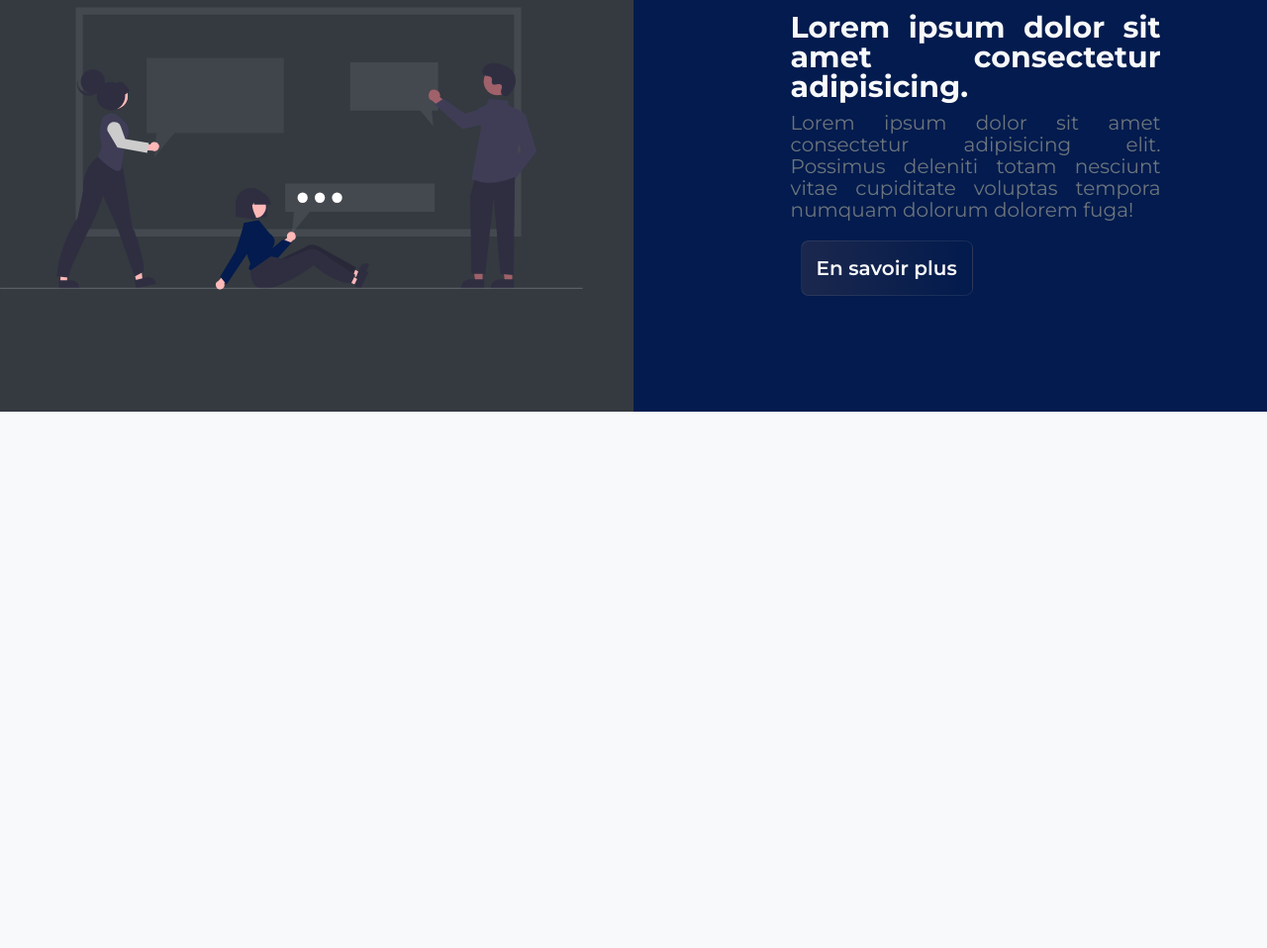
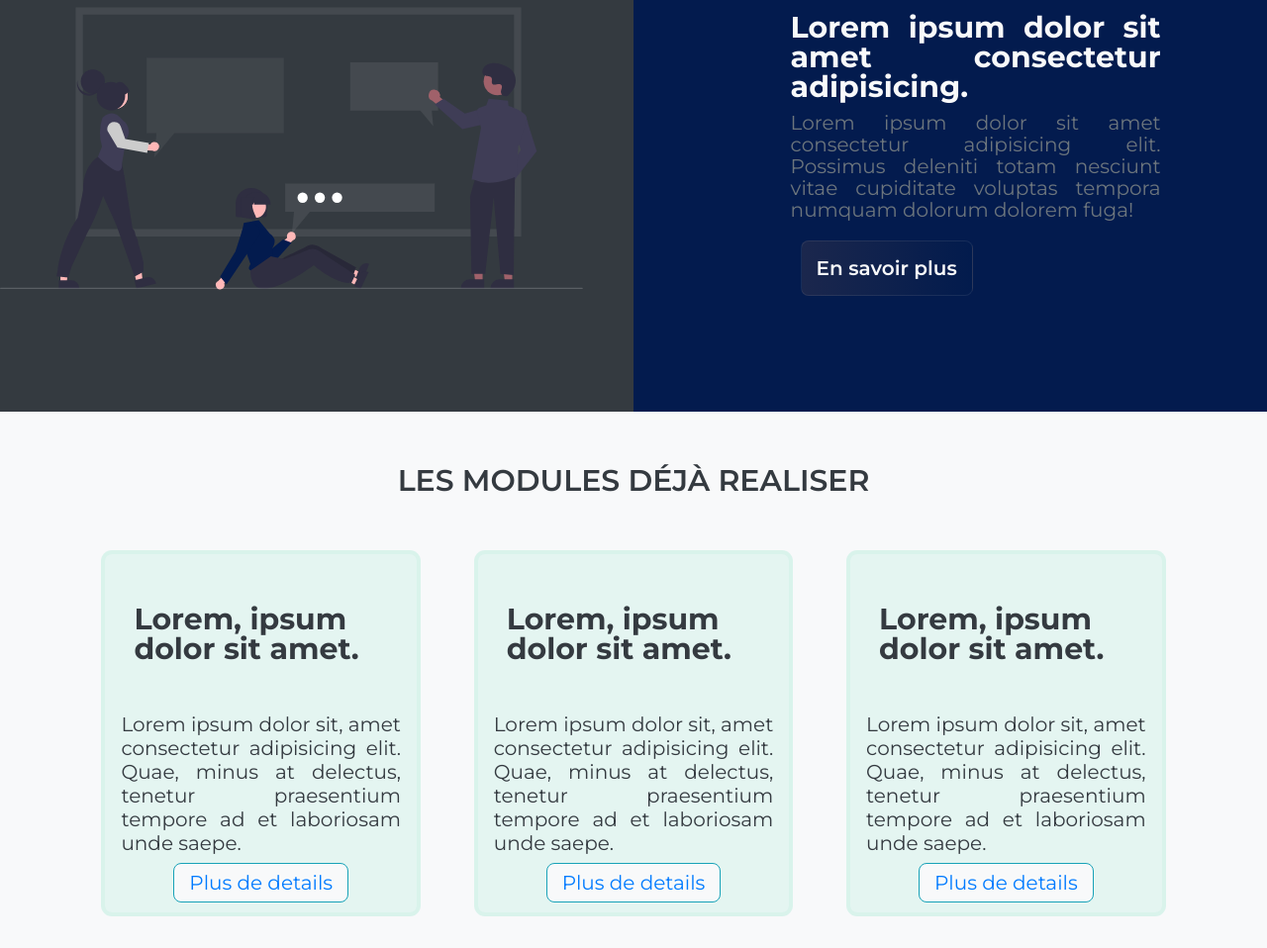
Before and after one commit to FulgenceBoka/teamOfBoka, a plain HTML site: page frontend/index.html in a window 1280 px wide. Shown: the part 1123-2081 px from the top of the page at 99% size. Before the commit the page ends 1539 px from the top, so only its background shows below. Drawn offline with Linux system fonts and the light colour scheme.

Commit message:
creation de nos module visible sur la page accueil

```diff
--- a/frontend/assets/css/style.css
+++ b/frontend/assets/css/style.css
@@ -109,6 +109,14 @@ button {
   color: var(--white);
 }
 
+.btn-teal{
+  background-color: var(--teal);
+}
+
+.btn-teal:hover{
+  color: var(--dark-blue-primary);
+}
+
 .btn-primary:hover,
 .btn-light:hover {
   background: var(--info);
@@ -189,13 +197,9 @@ button {
   padding: 4vh 8vw;
 }
 /*  -- section-container */
-.section-container {
+.bannere {
 
-  background-image: linear-gradient(
-    to right,
-    var(--dark-blue-primary),
-    var(--dark-blue-secondary)
-  );
+  background-color: var(--dark);
 }
 
 .section-text {
@@ -286,3 +290,48 @@ section.section-container.comment-ca-marche {
 .comment-ca-marche .section-text{
   flex: 1;
 }
+
+
+/*  --- nos module */
+section.section-container.nos-module{
+  height: 100%;
+  padding-top: 0rem;
+  flex-wrap: wrap;
+  justify-content: space-between;
+}
+
+.card{
+  width: 30%;
+  padding: 0.6rem 1.6rem;
+  border-radius: 1.1rem;
+  border: 4px solid hsl(162deg 73% 46% / 6%);
+  background-color: hsl(162deg 73% 46% / 9%);
+}
+
+.card__head{
+  display: flex;
+  align-items: center;
+  justify-content: flex-start;
+  padding: 1.3rem;
+  height: 150px;
+
+  border-radius: 1.1rem;
+}
+
+.card__head h2{
+  line-height: 1;
+}
+
+.card__body{
+  height: 200px;
+  display: flex;
+  justify-content: space-around;
+  align-items: center;
+  flex-direction: column;
+  text-align: justify;
+  line-height: 1.2;
+}
+
+card__body a:hover{
+  background-color: hsl(162deg 73% 46% / 6%) !important;
+}
--- a/frontend/index.html
+++ b/frontend/index.html
@@ -37,7 +37,7 @@
       </div>
     </header>
     <div class="main-container">
-      <section class="section-container d-flex">
+      <section class="section-container d-flex bannere">
         <div class="section-text">
           <h1>EH toi!. Bienvenue a la teamofboka</h1>
           <p>
@@ -66,24 +66,24 @@
             <path
               d="M267.71817,582.3406h686.644V234.73018H267.71817Z"
               transform="translate(-143.5 -229.06572)"
-              fill="transparent"
+              fill="#fefefe"
             />
             <path
               d="M960.02639,588.005H262.05381V229.06572H960.02639ZM273.38224,576.67652H948.698V240.39415H273.38224Z"
               transform="translate(-143.5 -229.06572)"
-              fill="#e5e5e516"
+              fill="#fdfefe"
             />
             <polygon
               points="444.691 79.203 444.691 197.186 273.183 197.186 241.498 235.203 245.116 197.186 229.699 197.186 229.699 79.203 444.691 79.203"
-              fill="#e5e5e50f"
+              fill="#fbfefe"
             />
             <polygon
               points="548.482 86.203 548.482 161.849 658.445 161.849 678.76 186.223 676.441 161.849 686.325 161.849 686.325 86.203 548.482 86.203"
-              fill="#e5e5e516"
+              fill="#ffb7b7"
             />
             <polygon
               points="94.66 430.711 104.581 430.711 109.301 392.445 94.659 392.445 94.66 430.711"
-              fill="#ffb7b7"
+              fill="#fefefe"
             />
             <path
               d="M235.62973,656.538l19.53785-.00079h.00079a12.45172,12.45172,0,0,1,12.451,12.45085v.40461l-31.9891.00119Z"
@@ -92,7 +92,7 @@
             />
             <polygon
               points="213.852 430.385 223.486 428.014 218.925 389.729 204.707 393.228 213.852 430.385"
-              fill="#ffb7b7"
+              fill="#fefef0"
             />
             <path
               d="M354.12111,656.91054l18.97173-4.66915.00076-.00019a12.45172,12.45172,0,0,1,15.06541,9.11513l.09668.39289-31.06222,7.64466Z"
@@ -503,6 +503,43 @@
               >En savoir plus</a>
         </div>
       </section>
+        <div class="title">Les modules déjà realiser</div>
+      <section class="section-container d-flex nos-module">
+        <div class="card">
+          <div class="card__head">
+            <h2>Lorem, ipsum dolor sit amet.</h2>
+          </div>
+          <div class="card__body">
+            <p>
+              Lorem ipsum dolor sit, amet consectetur adipisicing elit. Quae, minus at delectus, tenetur praesentium tempore ad et laboriosam unde saepe.
+            </p>
+            <a href="#" class="btn btn-light">Plus de details</a>
+          </div>
+        </div>
+        <div class="card">
+          <div class="card__head">
+            <h2>Lorem, ipsum dolor sit amet.</h2>
+          </div>
+          <div class="card__body">
+            <p>
+              Lorem ipsum dolor sit, amet consectetur adipisicing elit. Quae, minus at delectus, tenetur praesentium tempore ad et laboriosam unde saepe.
+            </p>
+            <a href="#" class="btn btn-light">Plus de details</a>
+          </div>
+        </div>
+        <div class="card">
+          <div class="card__head">
+            <h2>Lorem, ipsum dolor sit amet.</h2>
+          </div>
+          <div class="card__body">
+            <p>
+              Lorem ipsum dolor sit, amet consectetur adipisicing elit. Quae, minus at delectus, tenetur praesentium tempore ad et laboriosam unde saepe.
+            </p>
+            <a href="#" class="btn btn-light">Plus de details</a>
+          </div>
+        </div>
+      </section>
+
     </div>
     <footer></footer>
     <script type="text/javascript" src="./assets/js/main.js"></script>
```
